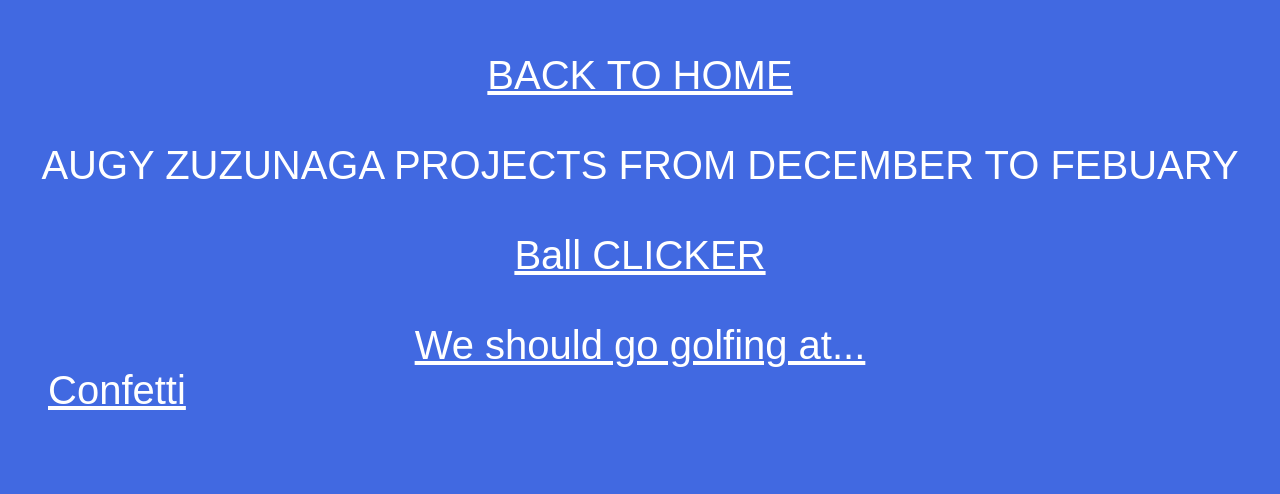
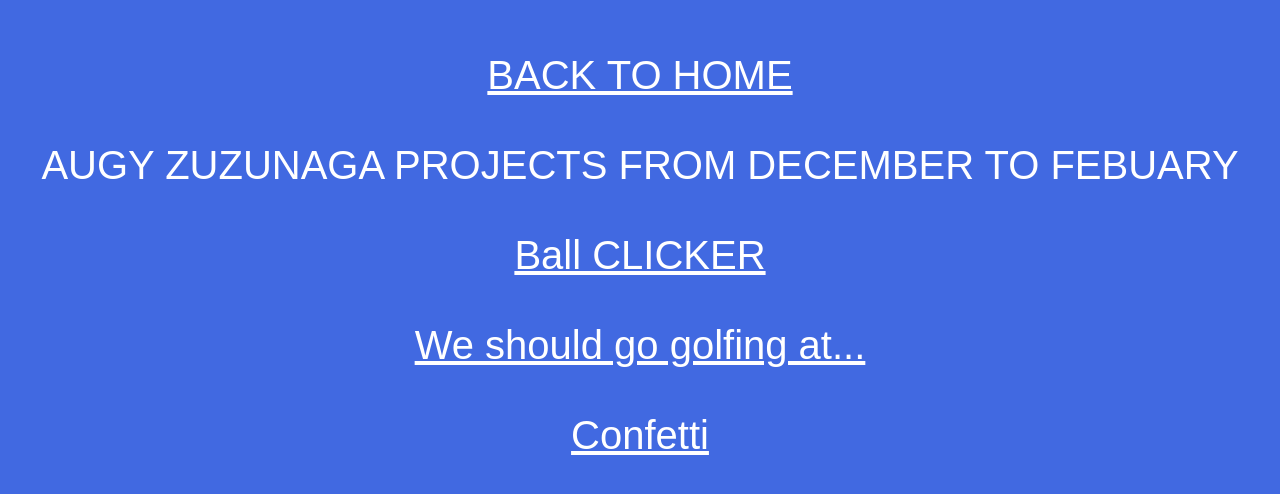
Before and after one commit to Augman18/Augman18.github.io, a plain HTML site: page dec,jan,feb2.html in a window 1280 px wide. Drawn offline with Linux system fonts and the light colour scheme; a web font is replaced by a local one.

Commit message:
more changes

```diff
--- a/dec,jan,feb2.html
+++ b/dec,jan,feb2.html
@@ -22,7 +22,7 @@
 		<a><center>AUGY ZUZUNAGA PROJECTS FROM DECEMBER TO FEBUARY</center></a>
 		<a href="ballclicker.html"><center>Ball CLICKER</center></a>
 		<a href="golfrandom.html"><center>We should go golfing at...</center></a>
-		<a href="confetti.html">Confetti</a>
+		<a href="confetti.html"><center>Confetti</center></a>
 
 </body>
 </html>
```
Also changed, not shown: dec,jan,feb.html (+1 -0 lines).
